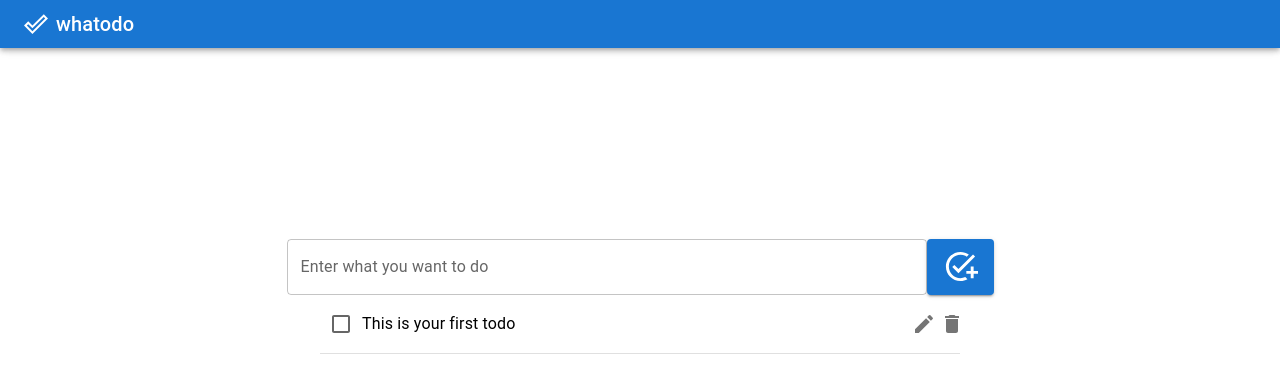
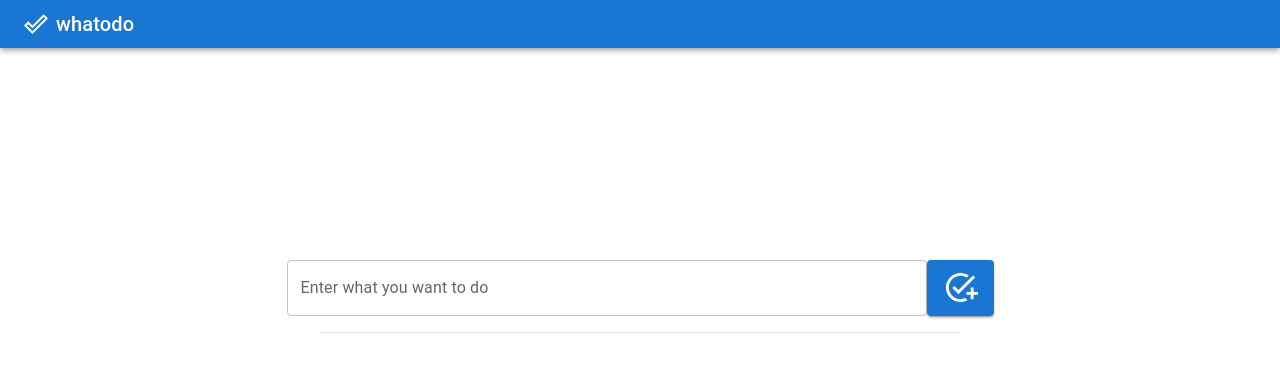
Before and after one commit to abctim/whatodo, a React (Vite) app in the folder frontend/whatodo/: page / in a window 1280 px wide. Shown: the top 372 px of the page. Built offline with nearby package versions, Linux system fonts and the light colour scheme.

Commit message:
Created todos are getting displayed on the dashboard

```diff
--- a/frontend/whatodo/src/components/InputField.jsx
+++ b/frontend/whatodo/src/components/InputField.jsx
@@ -4,7 +4,7 @@ import AddTaskIcon from "@mui/icons-material/AddTask";
 import axios from "axios";
 import { SAVE_TODO_URL } from "../data/apiConstants";
 
-const InputField = () => {
+const InputField = ({ addTodo }) => {
   const [inputValue, setInputValue] = useState("");
 
   const handleChange = (event) => {
@@ -19,7 +19,12 @@ const InputField = () => {
         text: inputValue,
       })
       .then(function (response) {
-        console.log(response);
+        console.log(response); // test console log
+        addTodo({
+          text: response.data.text,
+          id: response.data.id,
+        });
+        setInputValue("");
       })
       .catch(function (error) {
         console.log(error);
--- a/frontend/whatodo/src/components/TodoList.jsx
+++ b/frontend/whatodo/src/components/TodoList.jsx
@@ -9,11 +9,14 @@ import DeleteIcon from "@mui/icons-material/Delete";
 import Checkbox from "@mui/material/Checkbox";
 import EditIcon from '@mui/icons-material/Edit';
 
-const TodoList = () => {
-  const [checked, setChecked] = useState(false);
+const TodoList = ({ todos }) => {
+  const [checked, setChecked] = useState({}); // Using an object to keep track of individual checkboxes
 
-  const handleCheckBoxClick = (event) => {
-    setChecked(event.target.checked);
+  const handleCheckBoxClick = (id) => (event) => {
+    setChecked({
+      ...checked,
+      [id]: event.target.checked,
+    });
   };
 
   return (
@@ -26,9 +29,10 @@ const TodoList = () => {
       >
         <nav aria-label="main mailbox folders">
           <List>
-            <ListItem disablePadding>
-              <Checkbox checked={checked} onChange={handleCheckBoxClick} />
-              <ListItemText primary="This is your first todo" />
+            {todos.map((todo) => (
+              <ListItem key={todo.id} disablePadding>
+                <Checkbox checked={checked[todo.id] || false} onChange={handleCheckBoxClick(todo.id)} />
+                <ListItemText primary={todo.text} />
                 <IconButton edge="end" aria-label="edit">
                   <EditIcon />
                 </IconButton>
@@ -36,6 +40,7 @@ const TodoList = () => {
                   <DeleteIcon />
                 </IconButton>
               </ListItem>
+            ))}
           </List>
         </nav>
         <Divider />
--- a/frontend/whatodo/src/pages/Dashboard.jsx
+++ b/frontend/whatodo/src/pages/Dashboard.jsx
@@ -1,10 +1,16 @@
-import React from "react";
+import React, { useState } from "react";
 import MUIAppBar from "../components/MUIAppBar";
 import InputField from "../components/InputField";
 import TodoList from "../components/TodoList";
 import { Box } from "@mui/material";
 
 const Dashboard = () => {
+  const [todos, setTodos] = useState([]);
+
+  const addTodo = (newTodo) => {
+    setTodos((previousTodos) => [...previousTodos, newTodo]);
+  };
+
   return (
     <div>
       <Box
@@ -26,8 +32,8 @@ const Dashboard = () => {
             marginTop: -20,
           }}
         >
-          <InputField />
-          <TodoList />
+          <InputField addTodo={addTodo} />
+          <TodoList todos={todos} />
         </Box>
       </Box>
     </div>
```
Lines whose indentation alone changed are shown as unchanged.
